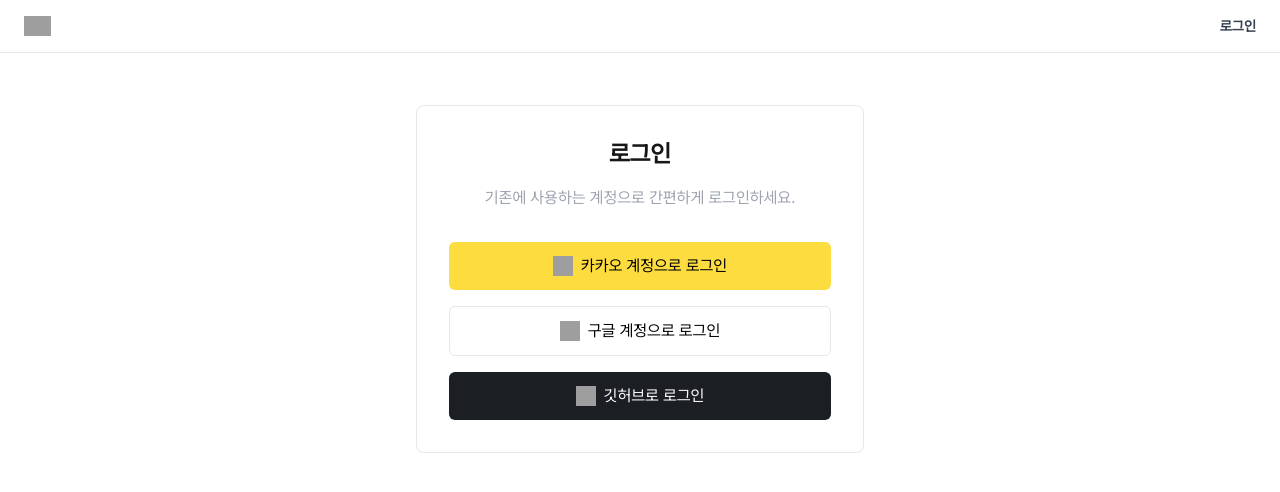
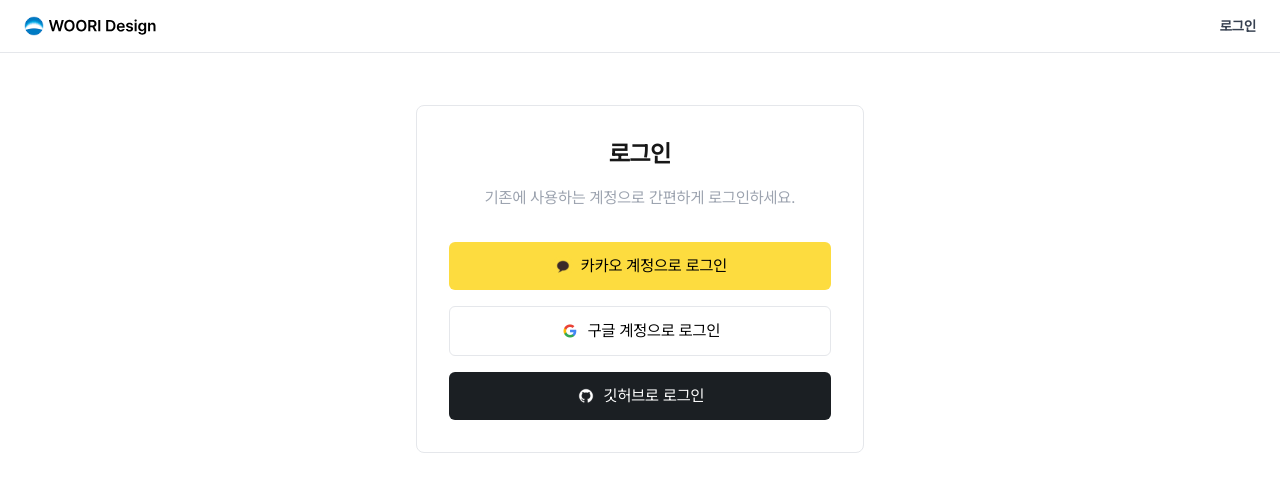
Before and after one commit to woori-design/front-woori-design-web, a Next.js app: page /login in a window 1280 px wide. Shown: the top 492 px of the page. Built offline with nearby package versions, Linux system fonts and the light colour scheme; grey boxes are pictures that could not be loaded.

Commit message:
fix: 이미지 경로 수정 및 로고 깜빡임 문제 priority로 개선

```diff
--- a/app/login/page.tsx
+++ b/app/login/page.tsx
@@ -14,17 +14,35 @@
 
           <div className="space-y-4">
             <button className="w-full flex items-center justify-center gap-2 bg-[#FDDC3F] text-black py-3 px-4 rounded-md">
-              <Image src="/KakaoTalk.svg" alt="Kakao" width={20} height={20} className="w-5 h-5" />
+              <Image
+                src="/imgs/KakaoTalk.svg"
+                alt="Kakao"
+                width={20}
+                height={20}
+                className="w-5 h-5"
+              />
               <span>카카오 계정으로 로그인</span>
             </button>
 
             <button className="w-full flex items-center justify-center gap-2 bg-white text-black py-3 px-4 rounded-md border">
-              <Image src="/Google.svg" alt="Google" width={20} height={20} className="w-5 h-5" />
+              <Image
+                src="/imgs/Google.svg"
+                alt="Google"
+                width={20}
+                height={20}
+                className="w-5 h-5"
+              />
               <span>구글 계정으로 로그인</span>
             </button>
 
             <button className="w-full flex items-center justify-center gap-2 bg-[#1B1F23] text-white py-3 px-4 rounded-md">
-              <Image src="/GitHub.svg" alt="GitHub" width={20} height={20} className="w-5 h-5" />
+              <Image
+                src="/imgs/GitHub.svg"
+                alt="GitHub"
+                width={20}
+                height={20}
+                className="w-5 h-5"
+              />
               <span>깃허브로 로그인</span>
             </button>
           </div>
--- a/components/layout/header.tsx
+++ b/components/layout/header.tsx
@@ -22,11 +22,12 @@
     <header className="flex justify-between items-center px-6 py-4 border-b border-gray-200">
       <Link href="/" className="flex items-center cursor-pointer">
         <Image
-          src="/Logo.svg"
+          src="/imgs/Logo.svg"
           alt="WOORI Design Logo"
           width={80}
           height={20}
           className="h-5 w-auto"
+          priority
         />
       </Link>
       <nav className="flex gap-3">
--- a/components/ui/searchBar.tsx
+++ b/components/ui/searchBar.tsx
@@ -50,7 +50,7 @@
         onClick={handleSearchSubmit}
         className="absolute right-[10px] top-[50%] translate-y-[-50%] cursor-pointer"
       >
-        <Image src="/Searching.svg" alt="Search Icon" width={16} height={16} />
+        <Image src="/imgs/Searching.svg" alt="Search Icon" width={16} height={16} />
       </button>
     </div>
   );
```
